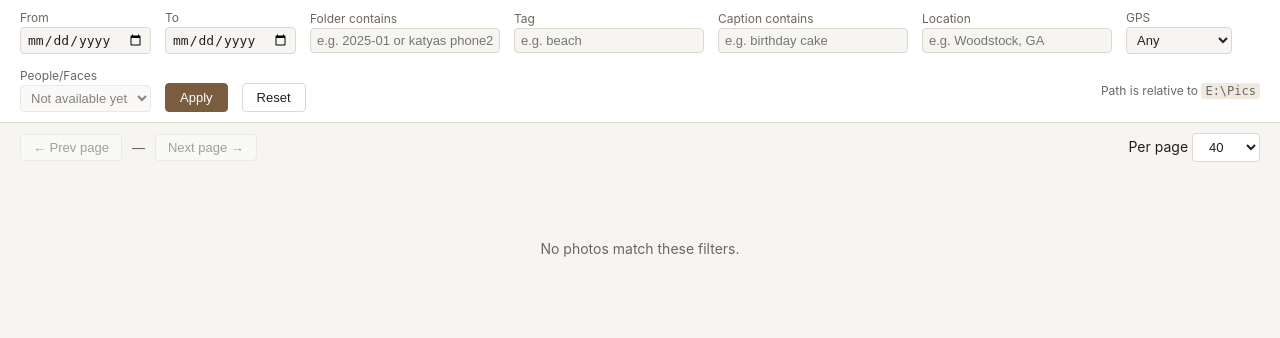
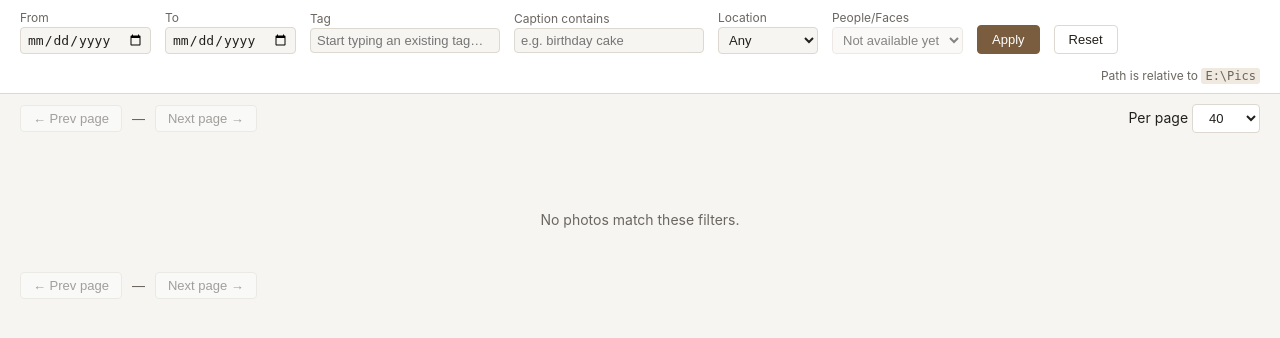
Before and after one commit to danemoll-jpg/photo-organizer, a Flask app: page / in a window 1280 px wide. Shown: the part 53-391 px from the top of the page. Run offline with Flask 3, Linux system fonts and the light colour scheme; the visitor is signed in with stand-in values (Sample User, id 1); data that the repository does not hold is empty; parts of the project's set-up code (start-up, migrations or seed data) failed here and were passed over; some libraries are stand-ins or nearby versions.

Commit message:
Viewer/Grid nav control cleanup: revert viewer duplication, add grid pager duplication, rework filters
- Viewer: fully reverted the top/bottom nav-control duplication mistakenly
  built here (it belonged on the grid pager, not the viewer). Back to
  Phase 2b's original single .viewer-controls block with unique ids.
- Grid: added the top+bottom pager duplication that was actually
  requested, using the same shared-class/querySelectorAll pattern the
  viewer's now-reverted feature used.
- Location filter is now a <select> fed by a new /api/facets route
  (distinct location_name values from the DB), with a 'No location'
  option folding in the old standalone GPS has/no-location toggle
  (removed). _build_filters' location match switched from substring LIKE
  to exact match to suit.
- Tag filter is now a free-text input + <datalist> (also fed by
  /api/facets) rather than a plain text search -- checked the real
  distinct-tag count first (196) and judged it too large for a closed
  <select>. Actual tag filtering logic (live captions.jsonl cache,
  exact-match) is unchanged.
- Removed the redundant 'Folder contains' free-text filter from the UI
  (date-range pickers already cover it given the YYYY/YYYY-MM layout);
  backend folder param left in place, still covered by existing tests.
- Updated tests/test_phase2c.py's location-filter test for the new
  exact-match semantics and added test_facets_endpoint.
- Updated TODO.md/CLAUDE.md accordingly.

Co-Authored-By: Claude Sonnet 5 <noreply@anthropic.com>

```diff
--- a/static/review.css
+++ b/static/review.css
@@ -145,6 +145,9 @@ body {
   align-items: center;
   padding: 10px 20px;
 }
+/* Bottom copy of the pager (Grid/Viewer nav cleanup) sits right under the
+   grid rather than flush against it. */
+.grid-toolbar-bottom { padding-top: 4px; padding-bottom: 20px; }
 .grid-nav { display: flex; align-items: center; gap: 10px; }
 .grid-nav button, .grid-pagesize select {
   padding: 5px 12px;
@@ -156,7 +159,7 @@ body {
   font-size: 13px;
 }
 .grid-nav button:disabled { opacity: 0.4; cursor: default; }
-#grid-page-info { color: var(--muted); font-size: 13px; }
+.grid-page-info { color: var(--muted); font-size: 13px; }
 
 .grid {
   display: grid;
@@ -214,11 +217,7 @@ body {
   border-radius: 10px;
   display: grid;
   grid-template-columns: minmax(0, 2fr) minmax(260px, 1fr);
-  /* Row 1: image + details. Row 2: top nav controls. Row 3: bottom nav
-     controls (duplicate of row 2 — see review.html/review.js) so stepping
-     through photos never requires scrolling back to the top, especially
-     on mobile. */
-  grid-template-rows: 1fr auto auto;
+  grid-template-rows: 1fr auto;
   gap: 0;
   overflow: hidden;
 }
@@ -262,14 +261,13 @@ body {
 .viewer-row .placeholder { color: var(--muted); font-style: italic; }
 .viewer-controls {
   grid-column: 1 / 3;
+  grid-row: 2;
   display: flex;
   align-items: center;
   gap: 10px;
   padding: 10px 16px;
   border-top: 1px solid var(--border);
 }
-.viewer-controls-top { grid-row: 2; }
-.viewer-controls-bottom { grid-row: 3; }
 .viewer-controls button {
   padding: 7px 16px;
   border-radius: 5px;
@@ -287,10 +285,8 @@ body {
 .interval-label input { width: 60px; padding: 4px; border: 1px solid var(--border); border-radius: 4px; background: var(--panel); color: var(--text); }
 
 @media (max-width: 800px) {
-  .viewer-panel { grid-template-columns: 1fr; grid-template-rows: 1fr auto auto auto; }
+  .viewer-panel { grid-template-columns: 1fr; grid-template-rows: 1fr auto auto; }
   .viewer-details { grid-column: 1; grid-row: 2; border-left: none; border-top: 1px solid var(--border); padding-top: 16px; }
-  .viewer-controls { grid-column: 1; flex-wrap: wrap; }
-  .viewer-controls-top { grid-row: 3; }
-  .viewer-controls-bottom { grid-row: 4; }
+  .viewer-controls { grid-column: 1; grid-row: 3; flex-wrap: wrap; }
   .order-label { margin-left: 0; }
 }
--- a/static/review.js
+++ b/static/review.js
@@ -27,12 +27,36 @@
  *   show a play-icon placeholder instead of a decoded thumbnail, and the
  *   viewer swaps in a real <video> element (playing /video/<hash> — see
  *   renderViewerItem) in place of the <img> used for photos.
+ *
+ * Grid/Viewer nav control cleanup (this follow-up):
+ *   - The viewer's top+bottom nav-control duplication (added, then found
+ *     to have been built in the wrong place) is REVERTED — the viewer is
+ *     back to a single set of controls, referenced by id like before that
+ *     feature ever existed.
+ *   - The grid's page-number/prev-next pager gets that duplication
+ *     instead (top+bottom of the thumbnail grid) — see the grid-prev-btn/
+ *     grid-next-btn/grid-page-info NodeLists below, same "shared classes,
+ *     every copy kept in sync" pattern the viewer used to use.
+ *   - Location and Tag filters are now backed by /api/facets (distinct
+ *     known values from the DB): Location is a closed <select> (folds in
+ *     the old standalone GPS has/no-location toggle as a "No location"
+ *     option), Tag is a free-text <input> with a <datalist> of
+ *     suggestions (196 distinct tags at last count — too many for a
+ *     comfortable plain <select>, but exact-match filtering still works
+ *     for any value typed, listed or not — see _build_extra_predicate).
+ *   - The old free-text "Folder contains" filter is removed (redundant
+ *     with the date-range pickers given the YYYY/YYYY-MM layout).
  */
 (() => {
   const cfg = window.REVIEW_CONFIG;
 
+  // Sentinel value for the Location dropdown's "No location" option —
+  // translated to has_location=no rather than sent as a literal location
+  // name (see currentFilterParams).
+  const NO_LOCATION_VALUE = "__no_location__";
+
   const state = {
-    filters: { date_from: "", date_to: "", folder: "", tag: "", caption_kw: "", location: "", has_location: "" },
+    filters: { date_from: "", date_to: "", tag: "", caption_kw: "", location: "", has_location: "" },
     pageSize: cfg.pageSize,
     grid: { items: [], firstCursor: null, lastCursor: null, hasNext: false, hasPrev: false, pageNum: 1 },
     viewer: {
@@ -52,9 +76,16 @@
   const statsEl = el("stats");
   const gridEl = el("grid");
   const gridEmptyEl = el("grid-empty");
-  const gridPageInfo = el("grid-page-info");
-  const gridPrevBtn = el("grid-prev");
-  const gridNextBtn = el("grid-next");
+
+  // Grid pager is duplicated top+bottom in the HTML (same classes, no ids
+  // -- ids must be unique) so every group below is a NodeList of BOTH
+  // copies. Every handler operates on the whole list so the two copies can
+  // never show conflicting state (e.g. one page ahead of the other).
+  const els = (cls) => document.querySelectorAll("." + cls);
+  const forEach = (list, fn) => list.forEach(fn);
+  const gridPageInfoEls = els("grid-page-info");
+  const gridPrevBtnEls = els("grid-prev-btn");
+  const gridNextBtnEls = els("grid-next-btn");
 
   const viewerEl = el("viewer");
   const viewerImg = el("viewer-img");
@@ -65,19 +96,10 @@
   const viewerCaption = el("viewer-caption");
   const viewerTags = el("viewer-tags");
   const viewerLocation = el("viewer-location");
-
-  // Nav controls are duplicated top+bottom in the HTML (same classes, no
-  // ids -- ids must be unique) so every group below is a NodeList of BOTH
-  // copies. Every handler operates on the whole list so the two copies can
-  // never show conflicting state (e.g. one saying "Play", the other "Pause").
-  const els = (cls) => document.querySelectorAll("." + cls);
-  const viewerPlayPauseEls = els("viewer-playpause-btn");
-  const viewerIntervalEls = els("viewer-interval-input");
-  const viewerRandomBtnEls = els("viewer-random-btn");
-  const viewerOrderSelectEls = els("viewer-order-select");
-  const viewerPrevBtnEls = els("viewer-prev-btn");
-  const viewerNextBtnEls = els("viewer-next-btn");
-  const forEach = (list, fn) => list.forEach(fn);
+  const viewerPlayPause = el("viewer-playpause");
+  const viewerInterval = el("viewer-interval");
+  const viewerRandomBtn = el("viewer-random");
+  const viewerOrderSelect = el("viewer-order");
 
   // ---- persisted slideshow interval (per-browser convenience only) ----
   try {
@@ -86,7 +108,7 @@
       const secs = parseFloat(saved);
       if (secs > 0) {
         state.viewer.intervalMs = secs * 1000;
-        forEach(viewerIntervalEls, (elm) => { elm.value = secs; });
+        viewerInterval.value = secs;
       }
     }
   } catch (e) { /* localStorage unavailable -- fine, just use the config default */ }
@@ -102,10 +124,10 @@
   function currentFilterParams() {
     // Note: no "people" param — the people/faces filter is deliberately
     // inert (disabled control, Phase 3 doesn't exist yet) and never sent.
+    // Note: no "folder" param — that filter was removed from the UI.
     return {
       date_from: state.filters.date_from,
       date_to: state.filters.date_to,
-      folder: state.filters.folder,
       tag: state.filters.tag,
       caption_kw: state.filters.caption_kw,
       location: state.filters.location,
@@ -156,6 +178,30 @@
   }
 
   // ---------------------------------------------------------------------
+  // Facets (Location/Tag dropdown+autocomplete data)
+  // ---------------------------------------------------------------------
+  async function loadFacets() {
+    try {
+      const data = await fetchJSON("/api/facets");
+      const locSel = el("f-location");
+      for (const name of data.locations || []) {
+        const opt = document.createElement("option");
+        opt.value = name;
+        opt.textContent = name;
+        locSel.appendChild(opt);
+      }
+      const tagList = el("f-tag-list");
+      for (const name of data.tags || []) {
+        const opt = document.createElement("option");
+        opt.value = name;
+        tagList.appendChild(opt);
+      }
+    } catch (e) {
+      // Non-fatal: filters just show "Any"/no suggestions until reloaded.
+    }
+  }
+
+  // ---------------------------------------------------------------------
   // Stats
   // ---------------------------------------------------------------------
   async function refreshStats() {
@@ -196,9 +242,10 @@
       card.addEventListener("click", () => openViewer(item));
       gridEl.appendChild(card);
     }
-    gridPrevBtn.disabled = !state.grid.hasPrev;
-    gridNextBtn.disabled = !state.grid.hasNext;
-    gridPageInfo.textContent = state.grid.items.length ? `Page ${state.grid.pageNum}` : "—";
+    forEach(gridPrevBtnEls, (btn) => { btn.disabled = !state.grid.hasPrev; });
+    forEach(gridNextBtnEls, (btn) => { btn.disabled = !state.grid.hasNext; });
+    const pageText = state.grid.items.length ? `Page ${state.grid.pageNum}` : "—";
+    forEach(gridPageInfoEls, (span) => { span.textContent = pageText; });
   }
 
   async function loadGridPage({ after, before, resetPageNum } = {}) {
@@ -217,12 +264,12 @@
     renderGrid();
   }
 
-  el("grid-next").addEventListener("click", () => {
+  forEach(gridNextBtnEls, (btn) => btn.addEventListener("click", () => {
     if (state.grid.hasNext) loadGridPage({ after: state.grid.lastCursor });
-  });
-  el("grid-prev").addEventListener("click", () => {
+  }));
+  forEach(gridPrevBtnEls, (btn) => btn.addEventListener("click", () => {
     if (state.grid.hasPrev) loadGridPage({ before: state.grid.firstCursor });
-  });
+  }));
   el("f-pagesize").addEventListener("change", (e) => {
     state.pageSize = parseInt(e.target.value, 10);
     loadGridPage({ resetPageNum: true });
@@ -234,11 +281,20 @@
   function applyFilters() {
     state.filters.date_from = el("f-date-from").value;
     state.filters.date_to = el("f-date-to").value;
-    state.filters.folder = el("f-folder").value.trim();
     state.filters.tag = el("f-tag").value.trim();
     state.filters.caption_kw = el("f-caption-kw").value.trim();
-    state.filters.location = el("f-location").value.trim();
-    state.filters.has_location = el("f-has-location").value;
+    // Location dropdown: the "No location" option reproduces the old
+    // standalone GPS toggle's has_location=no semantics (matches both
+    // "checked, nothing found" and "never checked" rows) instead of
+    // sending a literal location name.
+    const locValue = el("f-location").value;
+    if (locValue === NO_LOCATION_VALUE) {
+      state.filters.location = "";
+      state.filters.has_location = "no";
+    } else {
+      state.filters.location = locValue;
+      state.filters.has_location = "";
+    }
     loadGridPage({ resetPageNum: true });
     refreshStats();
     // The filtered set just changed size/membership -- any in-progress
@@ -249,17 +305,15 @@
     else { state.viewer.randomSeed = null; state.viewer.randomIdx = 0; }
   }
   el("f-apply").addEventListener("click", applyFilters);
-  for (const id of ["f-folder", "f-tag", "f-caption-kw", "f-location"]) {
+  for (const id of ["f-tag", "f-caption-kw"]) {
     el(id).addEventListener("keydown", (e) => { if (e.key === "Enter") applyFilters(); });
   }
   el("f-reset").addEventListener("click", () => {
     el("f-date-from").value = "";
     el("f-date-to").value = "";
-    el("f-folder").value = "";
     el("f-tag").value = "";
     el("f-caption-kw").value = "";
     el("f-location").value = "";
-    el("f-has-location").value = "";
     applyFilters();
   });
 
@@ -372,7 +426,7 @@
     }
     renderViewerItem(data.item);
   }
-  forEach(viewerRandomBtnEls, (btn) => btn.addEventListener("click", jumpRandom));
+  viewerRandomBtn.addEventListener("click", jumpRandom);
 
   // Fetches idx 0 of a brand-new random-order seed and shows it -- used
   // both when the order toggle is switched to Random and when the active
@@ -414,22 +468,19 @@
     renderViewerItem(data.item);
   }
 
-  forEach(viewerOrderSelectEls, (sel) => sel.addEventListener("change", (e) => {
+  viewerOrderSelect.addEventListener("change", (e) => {
     state.viewer.order = e.target.value;
-    // Keep the other copy of the select in sync (top <-> bottom) without
-    // re-firing this same change handler on it.
-    forEach(viewerOrderSelectEls, (other) => { other.value = state.viewer.order; });
     if (state.viewer.order === "random") startRandomOrder();
-  }));
+  });
 
-  forEach(viewerNextBtnEls, (btn) => btn.addEventListener("click", () => {
+  el("viewer-next").addEventListener("click", () => {
     if (state.viewer.order === "random") stepRandomNav("next", { manual: true });
     else stepViewer("next", { manual: true });
-  }));
-  forEach(viewerPrevBtnEls, (btn) => btn.addEventListener("click", () => {
+  });
+  el("viewer-prev").addEventListener("click", () => {
     if (state.viewer.order === "random") stepRandomNav("prev", { manual: true });
     else stepViewer("prev", { manual: true });
-  }));
+  });
 
   function autoStep() {
     if (state.viewer.order === "random") stepRandomNav("next");
@@ -438,19 +489,15 @@
 
   function startSlideshow() {
     state.viewer.playing = true;
-    forEach(viewerPlayPauseEls, (btn) => {
-      btn.textContent = "⏸ Pause";
-      btn.classList.add("playing");
-    });
+    viewerPlayPause.textContent = "⏸ Pause";
+    viewerPlayPause.classList.add("playing");
     clearInterval(state.viewer.timer);
     state.viewer.timer = setInterval(autoStep, state.viewer.intervalMs);
   }
   function pauseSlideshow() {
     state.viewer.playing = false;
-    forEach(viewerPlayPauseEls, (btn) => {
-      btn.textContent = "▶ Play";
-      btn.classList.remove("playing");
-    });
+    viewerPlayPause.textContent = "▶ Play";
+    viewerPlayPause.classList.remove("playing");
     clearInterval(state.viewer.timer);
     state.viewer.timer = null;
   }
@@ -459,21 +506,20 @@
     if (state.viewer.playing) pauseSlideshow();
     else startSlideshow();
   }
-  forEach(viewerPlayPauseEls, (btn) => btn.addEventListener("click", toggleSlideshow));
+  viewerPlayPause.addEventListener("click", toggleSlideshow);
 
-  forEach(viewerIntervalEls, (input) => input.addEventListener("change", () => {
-    const secs = Math.max(0.5, parseFloat(input.value) || cfg.slideshowSeconds);
+  viewerInterval.addEventListener("change", () => {
+    const secs = Math.max(0.5, parseFloat(viewerInterval.value) || cfg.slideshowSeconds);
     state.viewer.intervalMs = secs * 1000;
-    // Keep the other copy's field in sync (top <-> bottom).
-    forEach(viewerIntervalEls, (other) => { other.value = secs; });
     try { localStorage.setItem("review_slideshow_seconds", String(secs)); } catch (e) { /* ignore */ }
     if (state.viewer.playing) startSlideshow(); // restart with the new interval immediately
-  }));
+  });
 
   // ---------------------------------------------------------------------
   // Init
   // ---------------------------------------------------------------------
   loadGridPage({ resetPageNum: true });
   refreshStats();
+  loadFacets();
   setInterval(refreshStats, 30000); // periodic, cheap: lets "captioned so far" creep up live while the tool sits open
 })();
--- a/templates/review.html
+++ b/templates/review.html
@@ -24,15 +24,18 @@
 <section class="filters" id="filters">
   <label>From <input type="date" id="f-date-from"></label>
   <label>To <input type="date" id="f-date-to"></label>
-  <label>Folder contains <input type="text" id="f-folder" placeholder="e.g. 2025-01 or katyas phone2"></label>
-  <label>Tag <input type="text" id="f-tag" placeholder="e.g. beach"></label>
+  <label>Tag <input type="text" id="f-tag" list="f-tag-list" placeholder="Start typing an existing tag…" autocomplete="off"></label>
+  <datalist id="f-tag-list"></datalist>
   <label>Caption contains <input type="text" id="f-caption-kw" placeholder="e.g. birthday cake"></label>
-  <label>Location <input type="text" id="f-location" placeholder="e.g. Woodstock, GA"></label>
-  <label>GPS
-    <select id="f-has-location">
+  <label>Location
+    <!-- Grid/Viewer nav cleanup: dropdown of real, already-existing
+         location_name values (populated from /api/facets), replacing the
+         old free-text search -- no more guessing exact spelling/comma
+         formatting. "No location" folds in the old standalone GPS
+         has/no-location toggle (now redundant, removed). -->
+    <select id="f-location">
       <option value="">Any</option>
-      <option value="yes">Has location</option>
-      <option value="no">No location</option>
+      <option value="__no_location__">No location</option>
     </select>
   </label>
   <label>People/Faces
@@ -45,11 +48,16 @@
   <span class="filters-hint">Path is relative to <code>{{ dest_root }}</code></span>
 </section>
 
-<section class="grid-toolbar">
+<!-- Grid pager, duplicated top+bottom (see review.js) so browsing down a
+     long page of thumbnails doesn't require scrolling back up just to
+     turn the page. Both copies share classes (not ids -- ids must be
+     unique) and are wired to the exact same handlers/state, kept in sync
+     either way -- same pattern the viewer's nav controls used to use. -->
+<section class="grid-toolbar grid-toolbar-top">
   <div class="grid-nav">
-    <button id="grid-prev" disabled>&larr; Prev page</button>
-    <span id="grid-page-info">—</span>
-    <button id="grid-next" disabled>Next page &rarr;</button>
+    <button class="grid-prev-btn" disabled>&larr; Prev page</button>
+    <span class="grid-page-info">—</span>
+    <button class="grid-next-btn" disabled>Next page &rarr;</button>
   </div>
   <div class="grid-pagesize">
     <label>Per page
@@ -65,6 +73,14 @@
 
 <main id="grid" class="grid"></main>
 <div id="grid-empty" class="empty-state" hidden>No photos match these filters.</div>
+
+<section class="grid-toolbar grid-toolbar-bottom">
+  <div class="grid-nav">
+    <button class="grid-prev-btn" disabled>&larr; Prev page</button>
+    <span class="grid-page-info">—</span>
+    <button class="grid-next-btn" disabled>Next page &rarr;</button>
+  </div>
+</section>
 
 <!-- Viewer / slideshow mode -->
 <div id="viewer" class="viewer" hidden>
@@ -87,40 +103,24 @@
       <div class="viewer-row people-row"><span class="label">People</span><span id="viewer-people" class="placeholder">Face detection isn't built yet (Phase 3) — this will show who's in the photo once it is.</span></div>
     </div>
 
-    <!-- Nav controls, duplicated top+bottom (see review.js) so mobile/long-page
-         users never have to scroll back up just to step to the next photo.
-         Both copies share classes (not ids -- ids must be unique) and are
-         wired to the exact same handlers/state, kept in sync either way. -->
-    <div class="viewer-controls viewer-controls-top">
-      <button class="viewer-prev-btn" title="Previous (&larr;)">&larr; Prev</button>
-      <button class="viewer-random-btn" title="Jump to a random matching photo">&#128256; Random</button>
-      <button class="viewer-playpause-btn play">&#9654; Play</button>
-      <button class="viewer-next-btn" title="Next (&rarr;)">Next &rarr;</button>
+    <!-- Nav controls: a single set (Phase 2b's original placement). A
+         top+bottom duplication of this block was tried here and reverted
+         -- it was mistakenly built on the viewer when the original request
+         was actually for the grid's pager (see review.html's
+         .grid-toolbar-top/-bottom above). -->
+    <div class="viewer-controls">
+      <button id="viewer-prev" title="Previous (&larr;)">&larr; Prev</button>
+      <button id="viewer-random" title="Jump to a random matching photo">&#128256; Random</button>
+      <button id="viewer-playpause" class="play">&#9654; Play</button>
+      <button id="viewer-next" title="Next (&rarr;)">Next &rarr;</button>
       <label class="order-label">Order
-        <select class="viewer-order-select">
+        <select id="viewer-order">
           <option value="chronological" selected>Chronological</option>
           <option value="random">Random</option>
         </select>
       </label>
       <label class="interval-label">Every
-        <input type="number" class="viewer-interval-input" min="1" max="600" step="0.5" value="{{ slideshow_seconds }}">
-        sec
-      </label>
-    </div>
-
-    <div class="viewer-controls viewer-controls-bottom">
-      <button class="viewer-prev-btn" title="Previous (&larr;)">&larr; Prev</button>
-      <button class="viewer-random-btn" title="Jump to a random matching photo">&#128256; Random</button>
-      <button class="viewer-playpause-btn play">&#9654; Play</button>
-      <button class="viewer-next-btn" title="Next (&rarr;)">Next &rarr;</button>
-      <label class="order-label">Order
-        <select class="viewer-order-select">
-          <option value="chronological" selected>Chronological</option>
-          <option value="random">Random</option>
-        </select>
-      </label>
-      <label class="interval-label">Every
-        <input type="number" class="viewer-interval-input" min="1" max="600" step="0.5" value="{{ slideshow_seconds }}">
+        <input type="number" id="viewer-interval" min="1" max="600" step="0.5" value="{{ slideshow_seconds }}">
         sec
       </label>
     </div>
```
Also changed, not shown: CLAUDE.md (+4 -1 lines), TODO.md (+13 -11 lines), review_tool.py (+56 -3 lines), tests/test_phase2c.py (+33 -2 lines).
